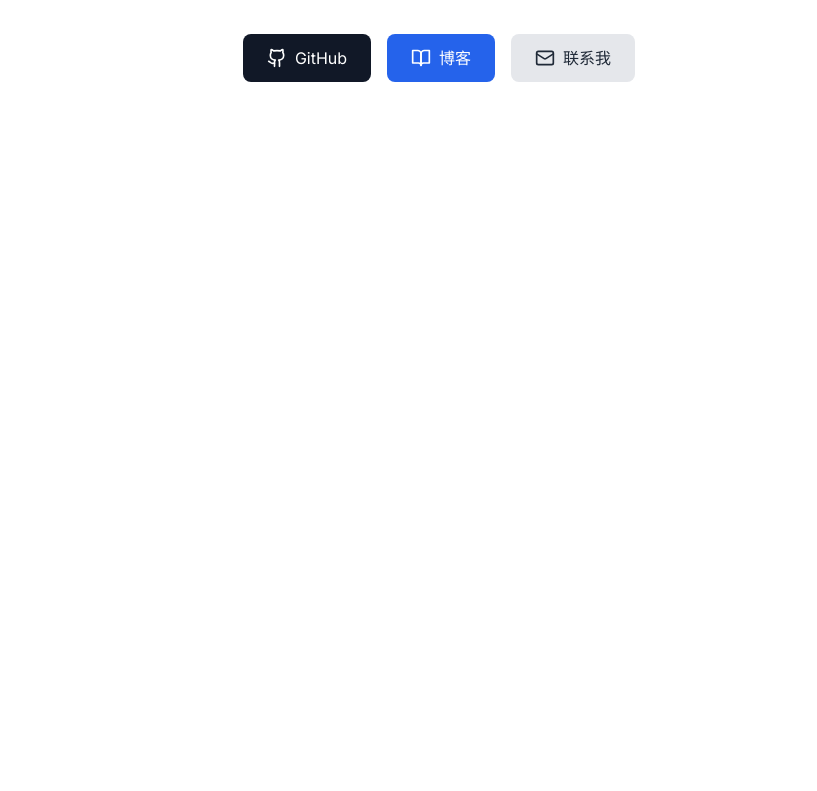
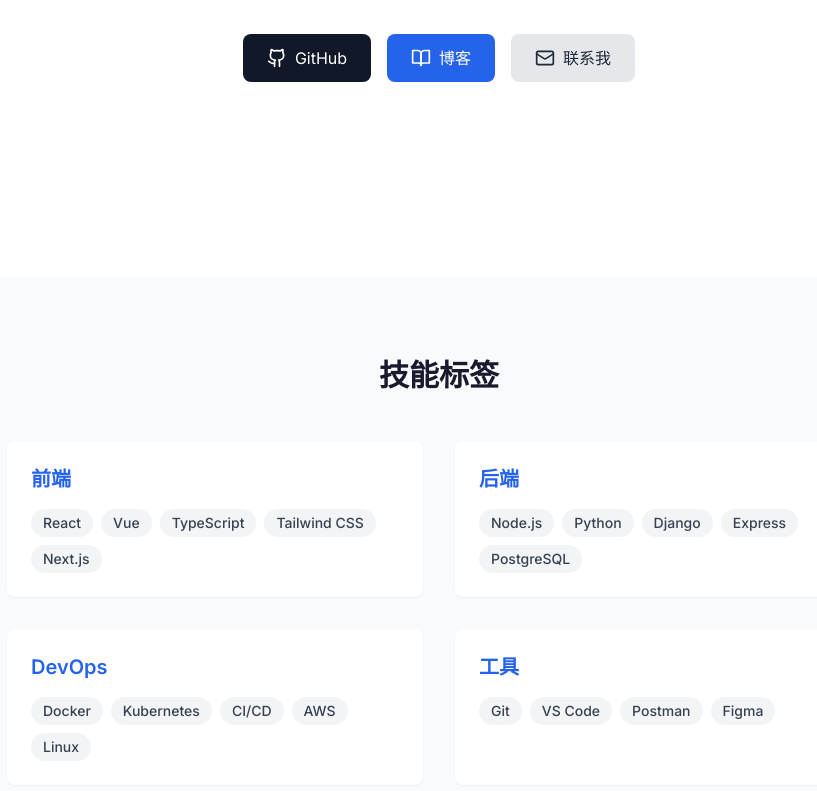
Before and after one commit to LiaoZiqi-GZFLS/LiaoZiqi-GZFLS, a Next.js app: page / in a window 1280 px wide. Shown: the part 523-1314 px from the top of the page, without its empty margins (201-1018 px from the left). Before the commit the page ends 800 px from the top, so only its background shows below. Built offline with nearby package versions, Linux system fonts and the light colour scheme.

Commit message:
feat: add Skills component with categorized tags

```diff
--- a/app/page.tsx
+++ b/app/page.tsx
@@ -1,9 +1,11 @@
 import { Hero } from '@/components/Hero';
+import { Skills } from '@/components/Skills';
 
 export default function Home() {
   return (
     <main>
       <Hero />
+      <Skills />
     </main>
   );
 }
--- /dev/null
+++ b/components/Skills.tsx
@@ -0,0 +1,38 @@
+import { profile } from '@/config/profile';
+
+const skillCategories = [
+  { name: '前端', skills: profile.skills.frontend },
+  { name: '后端', skills: profile.skills.backend },
+  { name: 'DevOps', skills: profile.skills.devops },
+  { name: '工具', skills: profile.skills.tools },
+];
+
+export function Skills() {
+  return (
+    <section id="skills" className="py-20 bg-gray-50 dark:bg-gray-900">
+      <div className="max-w-4xl mx-auto px-4">
+        <h2 className="text-3xl font-bold text-center mb-12">技能标签</h2>
+
+        <div className="grid grid-cols-1 md:grid-cols-2 gap-8">
+          {skillCategories.map((category) => (
+            <div key={category.name} className="bg-white dark:bg-gray-800 rounded-lg p-6 shadow-sm">
+              <h3 className="text-xl font-semibold mb-4 text-blue-600 dark:text-blue-400">
+                {category.name}
+              </h3>
+              <div className="flex flex-wrap gap-2">
+                {category.skills.map((skill) => (
+                  <span
+                    key={skill}
+                    className="px-3 py-1 bg-gray-100 dark:bg-gray-700 text-gray-700 dark:text-gray-300 rounded-full text-sm font-medium hover:bg-blue-100 dark:hover:bg-blue-900 transition-colors"
+                  >
+                    {skill}
+                  </span>
+                ))}
+              </div>
+            </div>
+          ))}
+        </div>
+      </div>
+    </section>
+  );
+}
```
